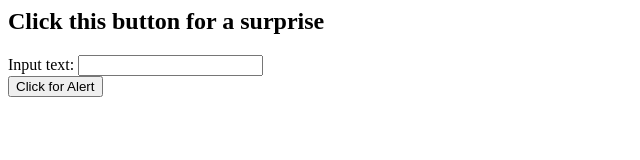
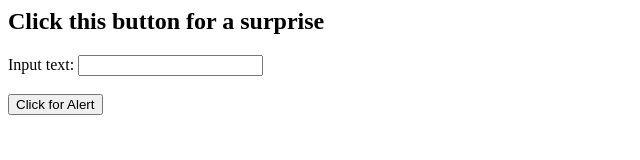
Before and after one commit to amuwhao46/Javascript-Test, a plain HTML site: page index.html in a window 1280 px wide. Shown: the whole page, without its empty margins (0-640 px from the left). Drawn offline with Linux system fonts and the light colour scheme.

Commit message:
Successfully created a custom input for user to type message and appear as an alert
Successfully used Javascript to allow a user to input a text, so it appears as an alert in a webpage. Works in Google Chrome, not Safari

```diff
--- a/index.html
+++ b/index.html
@@ -8,7 +8,7 @@
 
 <form>
     <label>Input text:</label>
-    <input type="text" id="uInput"><br>
+    <input type="text" id="uInput"><br><br>
     <input type="button" value="Click for Alert" onclick="alertMessage()">
 </form>
 
```
Also changed, not shown: 1 other file.
